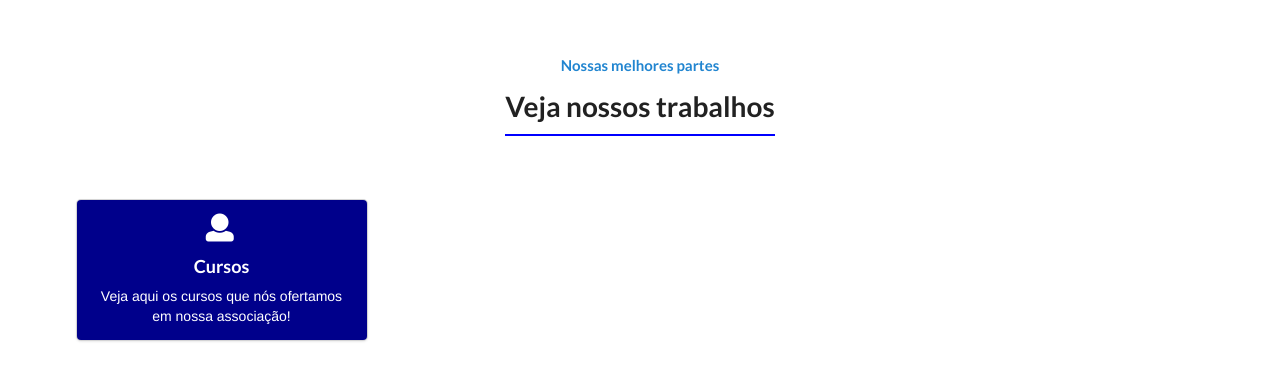
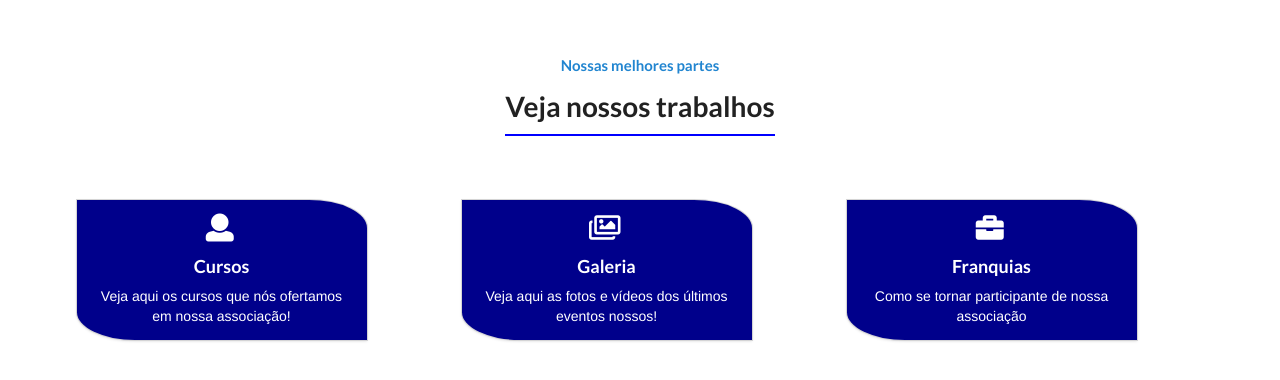
Before and after one commit to MatheusRyuki/ChinWu, a Vue app: page /About in a window 1280 px wide. Shown: the top 380 px of the page. Built offline with nearby package versions, Linux system fonts and the light colour scheme.

Commit message:
Cards de apresentação prontos

```diff
--- a/src/components/About/Cards.vue
+++ b/src/components/About/Cards.vue
@@ -1,11 +1,39 @@
 <template lang="html">
   <div class="ui container">
+    <div class="ui grid">
+      <div class="three column row">
+          <div class="column">
             <div class="ui card">
               <div class="content">
         <i class="big user icon"></i>
             <div class="header">{{courses}}</div>
             <div class="description">
               <p>{{descriptionCourses}}</p>
+            </div>
+          </div>
+            </div>
+          </div>
+          <div class="column">
+            <div class="ui card">
+              <div class="content">
+        <i class="big images outline icon"></i>
+            <div class="header">{{gallery}}</div>
+            <div class="description">
+              <p>{{descriptionGallery}}</p>
+            </div>
+          </div>
+            </div>
+          </div>
+          <div class="column">
+            <div class="ui card">
+              <div class="content">
+      <i class="big briefcase icon"></i>
+            <div class="header">{{group}}</div>
+            <div class="description">
+              <p>{{descriptionGroup}}</p>
+            </div>
+          </div>
+            </div>
           </div>
     </div>
     </div>
@@ -17,7 +45,11 @@ export default {
   data() {
     return {
       courses: 'Cursos',
-      descriptionCourses: 'Veja aqui os cursos que nós ofertamos em nossa associação!'
+      descriptionCourses: 'Veja aqui os cursos que nós ofertamos em nossa associação!',
+      gallery: 'Galeria',
+      descriptionGallery: 'Veja aqui as fotos e vídeos dos últimos eventos nossos!',
+      group: 'Franquias',
+      descriptionGroup: 'Como se tornar participante de nossa associação'
     }
   }
 }
@@ -27,11 +59,18 @@ export default {
 .user.icon {
   color: white;
 }
+.images.icon {
+  color: white;
+}
 .ui.container {
   margin-top: 5%;
 }
+.briefcase.icon {
+  color: white;
+}
 .ui.card {
   background-color: darkblue;
+  border-radius: 0 20% 0 20%;
 }
 .ui.card>.content>.header, .ui.cards>.card>.content>.header {
     color: white;
```
Lines whose indentation alone changed are shown as unchanged.
